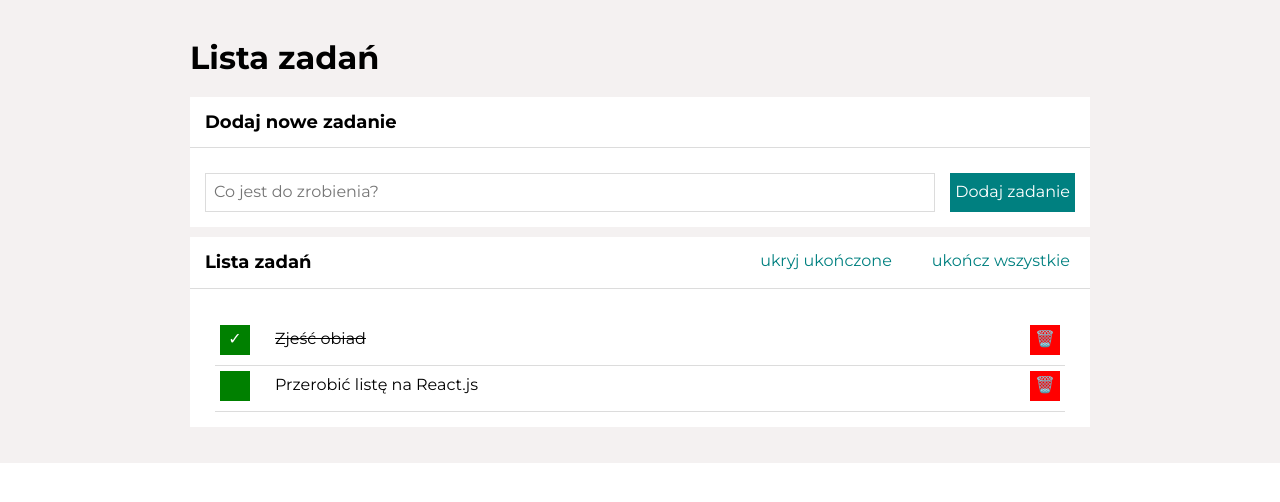
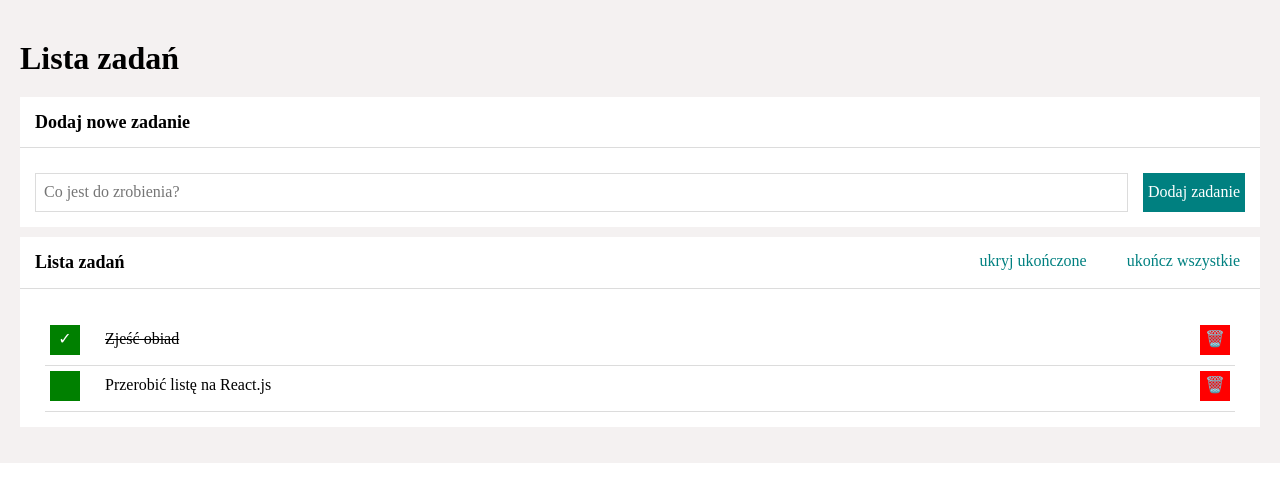
Before and after one commit to Przemo3028/To-Do-List-react, a React (Create React App) app: page / in a window 1280 px wide. Shown: the top 502 px of the page. Built offline with nearby package versions, Linux system fonts and the light colour scheme.

Commit message:
unnecessary code deleted

```diff
--- a/src/App.js
+++ b/src/App.js
@@ -19,8 +19,6 @@ function App() {
   return (
     <Main>
 
-      <body className="body">
-
       <Header
         title="Lista zadań"
       />
@@ -34,8 +32,6 @@ function App() {
         extraContent={<Buttons tasks={tasks} hideDoneTasks={hideDoneTasks} />}
       />
 
-      </body>
-
     </Main>
 
   );
```
Lines whose indentation alone changed are shown as unchanged.
